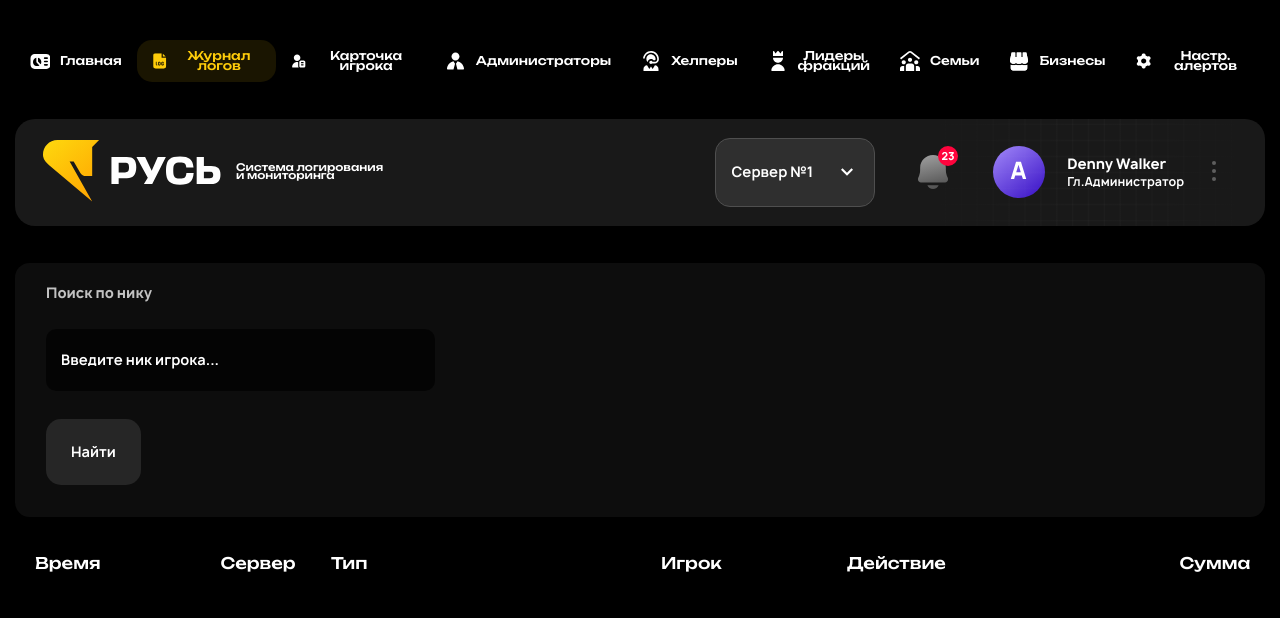
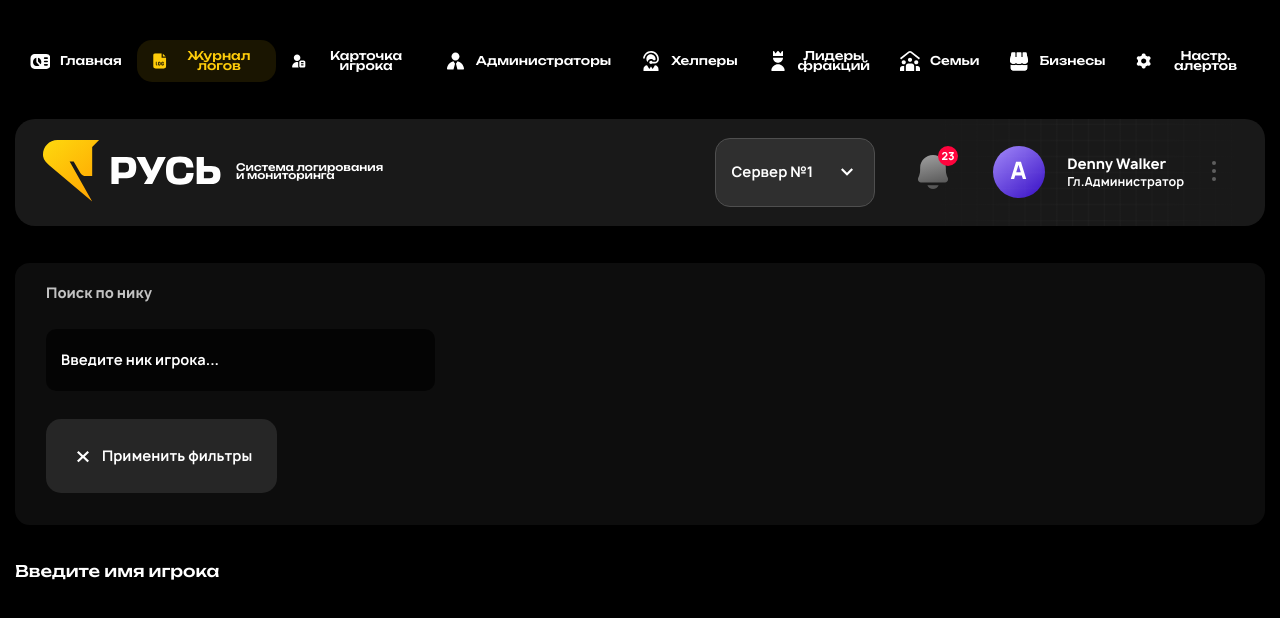
Before and after one commit to MaximMarin2233/RussiaLogging, a Next.js app: page /logs in a window 1280 px wide. Shown: the top 618 px of the page. Built offline with nearby package versions, Linux system fonts and the light colour scheme.

Commit message:
logs add current loading from api, add hover eff

```diff
--- a/src/app/logs/sections/Logs/Logs.module.scss
+++ b/src/app/logs/sections/Logs/Logs.module.scss
@@ -161,6 +161,18 @@
     padding: 25px;
     background-color: rgba(255, 255, 255, 0.1);
     border-radius: 15px;
+    display: flex;
+    align-items: center;
+    gap: 7px;
+    transition:
+      background-color 0.3s ease-in-out,
+      color 0.3s ease-in-out;
+
+    svg {
+      path {
+        fill: currentColor !important;
+      }
+    }
   }
 
   &__filters-table-wrapper {
@@ -290,6 +302,17 @@
   }
 }
 
+@media (hover: hover) and (pointer: fine) {
+  .logs {
+    &__filters-form-btn {
+      &:hover {
+        background-color: #FFBB20;
+        color: #321B00;
+      }
+    }
+  }
+}
+
 @media (max-width: 1399.98px) {
   .logs {
     &__filters-table-header-column {
--- a/src/app/logs/sections/Logs/Logs.tsx
+++ b/src/app/logs/sections/Logs/Logs.tsx
@@ -22,10 +22,12 @@ export default function Logs() {
   const [logs, setLogs] = useState<Log[]>([])
   const [page, setPage] = useState(1)
   const [loading, setLoading] = useState(false)
+  const [searched, setSearched] = useState(false)
 
   const loadLogs = async () => {
     if (!name) return
     setLoading(true)
+    setSearched(true)
 
     try {
       const res = await fetch(`/api/logs?name=${encodeURIComponent(name)}`)
@@ -79,7 +81,11 @@ export default function Logs() {
             </div>
             <div className={styles['logs__filters-form-btns']}>
               <button className={`btn-reset ${styles['logs__filters-form-btn']}`} onClick={loadLogs}>
-                Найти
+                <svg width="24" height="24" viewBox="0 0 24 24" fill="none" xmlns="http://www.w3.org/2000/svg">
+                  <path d="M16.4749 6.99967L12 11.3605L7.52511 6.99967L6 8.48592L12 14.333L18 8.48592L16.4749 6.99967Z" fill="white" />
+                  <path d="M7.52511 18.3333L12 13.9725L16.4749 18.3333L18 16.8471L12 11L6 16.8471L7.52511 18.3333Z" fill="white" />
+                </svg>
+                Применить фильтры
               </button>
             </div>
           </div>
@@ -87,6 +93,9 @@ export default function Logs() {
 
         <div className={styles['logs__filters-table-wrapper']}>
           <div className={`${styles['logs__filters-table']} ${styles['logs__filters-table--logs']}`}>
+
+
+            {!loading && paginatedLogs.length > 0 && (
               <div className={styles['logs__filters-table-header']}>
                 <div>Время</div>
                 <div className={styles['logs__column-center']}>Сервер</div>
@@ -96,10 +105,20 @@ export default function Logs() {
                 <div className={styles['logs__column-center']}>Сумма</div>
                 <div className={styles['logs__column-end']}>Баланс</div>
               </div>
+            )}
+
 
             {loading && <div>Загрузка...</div>}
 
-            {!loading && paginatedLogs.map(log => (
+            {!loading && !searched && (
+              <div>Введите имя игрока</div>
+            )}
+
+            {!loading && searched && logs.length === 0 && (
+              <div>Ничего не найдено</div>
+            )}
+
+            {!loading && paginatedLogs.length > 0 && paginatedLogs.map(log => (
               <div key={log.id} className={styles['logs__filters-table-row']}>
 
                 <div>{log.time}</div>
```
Lines whose indentation alone changed are shown as unchanged.
